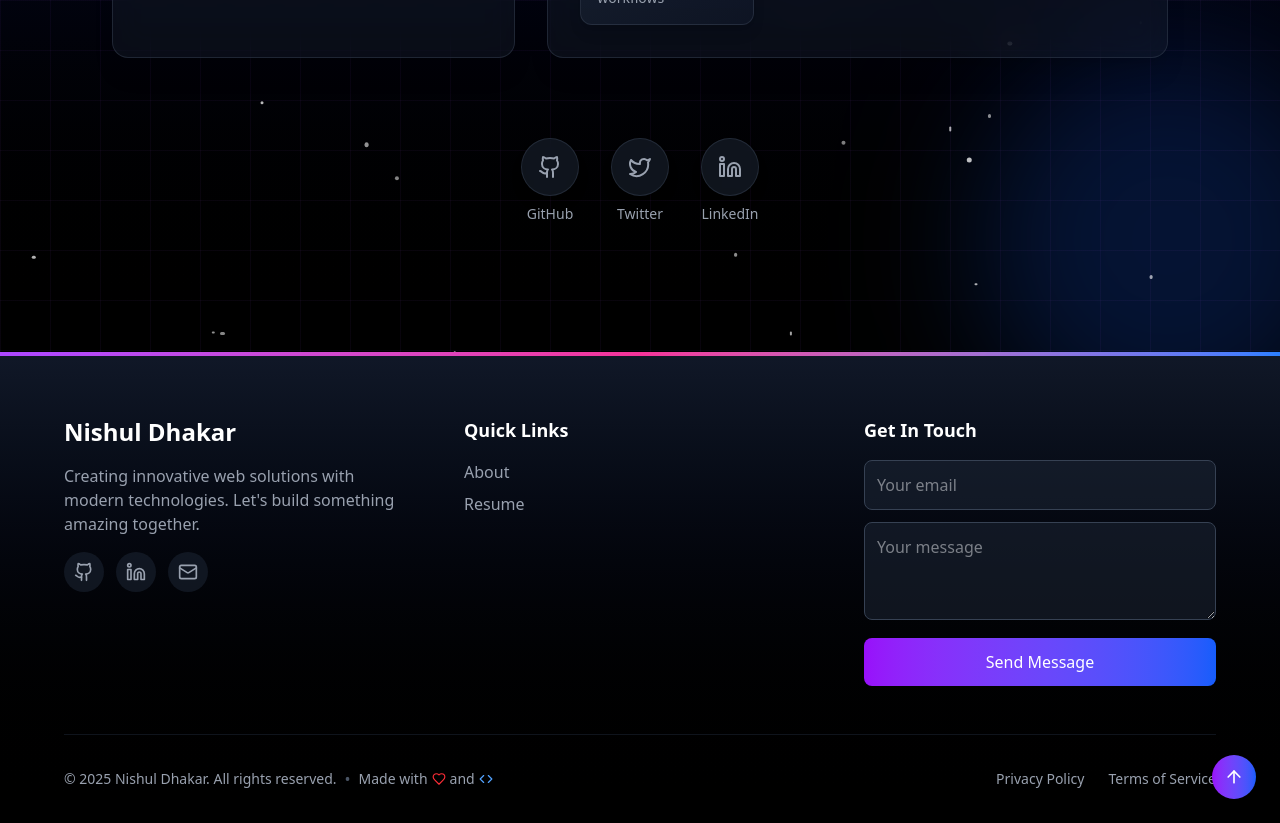
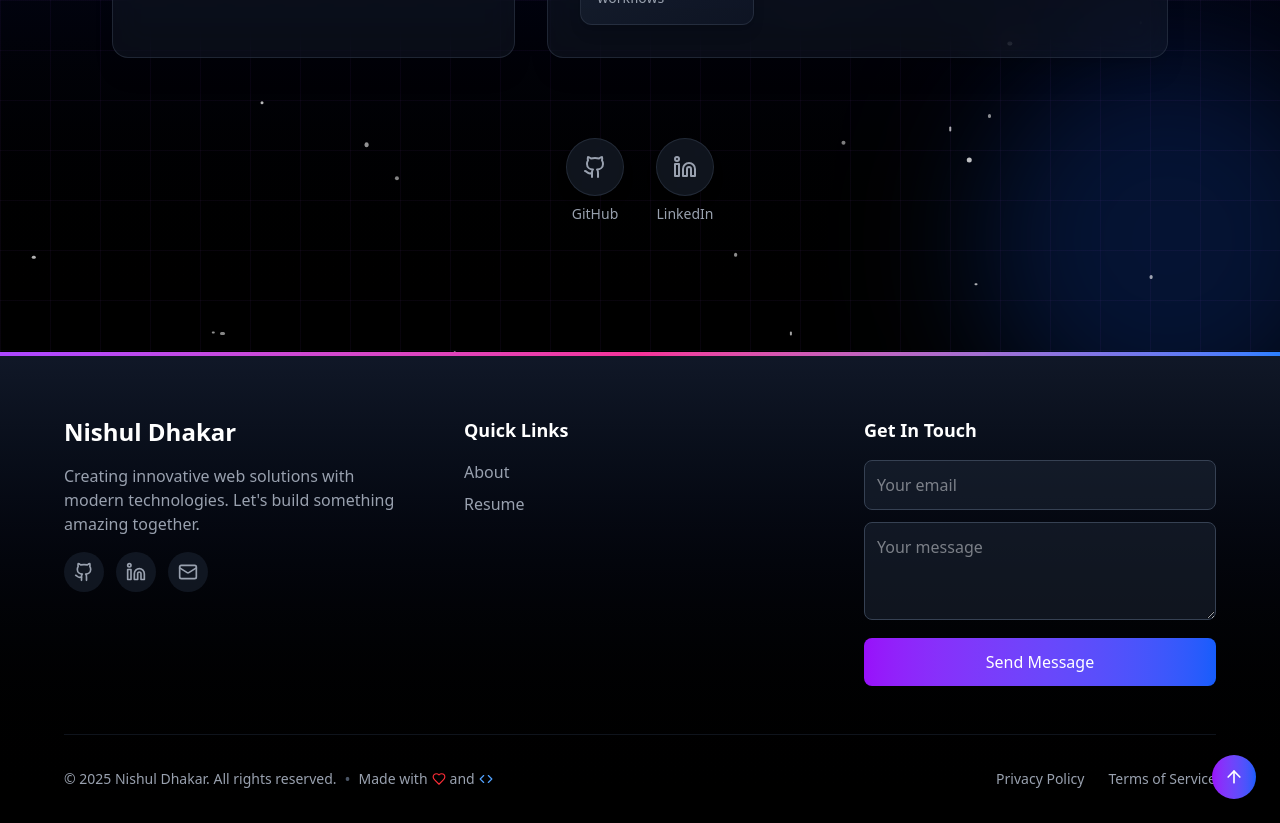
Before and after one commit to NishulDhakar/ProjectFolio, a React (Vite) app: page /about in a window 1280 px wide. Shown: the part 1600-2423 px from the top of the page. Built offline with nearby package versions, Linux system fonts and the light colour scheme.

Commit message:
Update About.jsx

```diff
--- a/src/pages/About.jsx
+++ b/src/pages/About.jsx
@@ -285,7 +285,6 @@ const About = () => {
         >
           {[
             { href: "https://github.com/Nishuldhakar", Icon: Github, label: "GitHub", color: "group-hover:text-purple-400" },
-            { href: "https://x.com/Nishuldhakar", Icon: Twitter, label: "Twitter", color: "group-hover:text-blue-400" },
             { href: "https://www.linkedin.com/in/Nishuldhakar/", Icon: Linkedin, label: "LinkedIn", color: "group-hover:text-blue-500" },
 
           ].map(({ href, Icon, label, color }) => (
```
